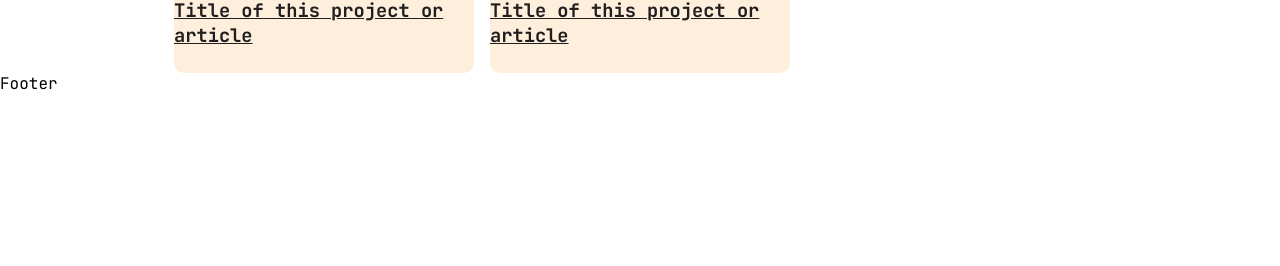
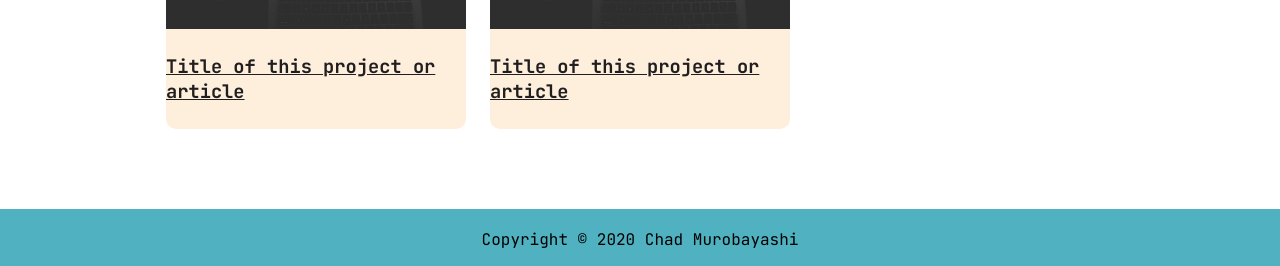
Before and after one commit to chadmuro/learn-code-teach-code, a React (Create React App) app: page / in a window 1280 px wide. Shown: the part 1275-1541 px from the top of the page. Before the commit the page ends 1369 px from the top, so only its background shows below. Built offline with nearby package versions, Linux system fonts and the light colour scheme.

Commit message:
create footer

```diff
--- a/src/components/Home/Main/Main.scss
+++ b/src/components/Home/Main/Main.scss
@@ -1,10 +1,10 @@
 @import '../../../sass/variables.scss';
 
 .main {
-    margin-top: 2rem;
+    margin: 5rem 0;
     display: grid;
     grid-template-columns: auto;
-    grid-gap: 1rem;
+    grid-gap: 1.5rem;
     justify-content: center;
 
 
--- a/src/layout/Footer/Footer.js
+++ b/src/layout/Footer/Footer.js
@@ -1,11 +1,12 @@
-import React from 'react'
+import React from 'react';
+import './Footer.scss';
 
 const Footer = () => {
     return (
-        <div>
-            Footer
+        <div className="footer">
+            <p>Copyright &copy; 2020 Chad Murobayashi</p>
         </div>
     )
 }
 
-export default Footer
+export default Footer;
--- a/src/layout/Footer/Footer.scss
+++ b/src/layout/Footer/Footer.scss
@@ -0,0 +1,9 @@
+@import '../../sass/variables.scss';
+
+.footer {
+    height: 60px;
+    background: $color-one;
+    display: flex;
+    justify-content: center;
+    align-items: center;
+}
```
Also changed, not shown: 1 other file (tests, documents, lock files or other folders).
